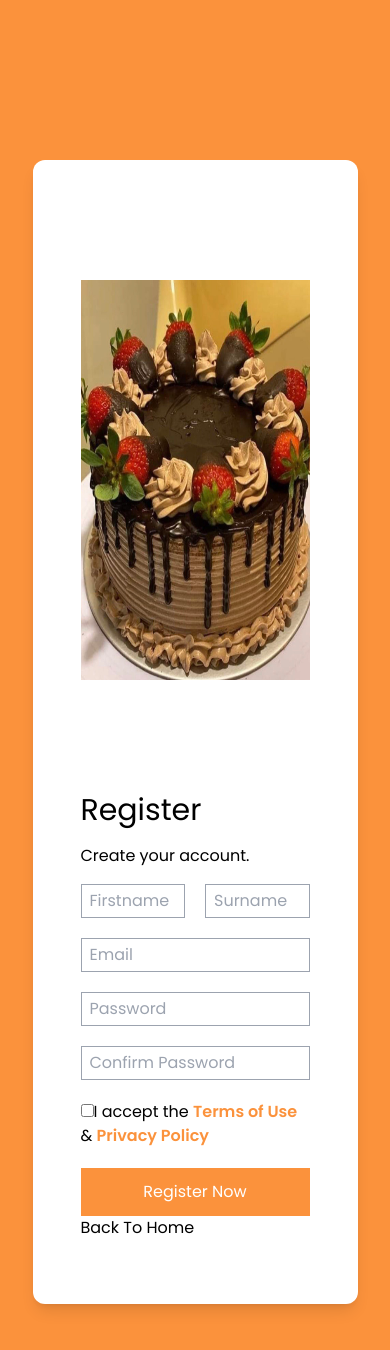
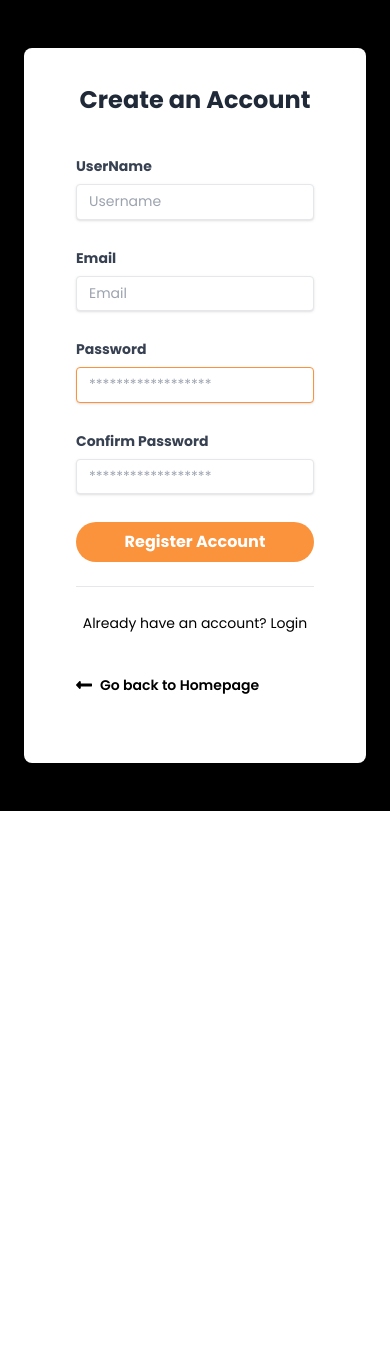
Before and after one commit to larissa-azuma/sweettooth-app, a React (Vite) app: page /register in a window 390 px wide. Shown: the top 1350 px of the page. After the commit the page ends 844 px from the top, so only its background shows below. Built offline with nearby package versions, Linux system fonts and the light colour scheme.

Commit message:
Register form updated

```diff
--- a/package.json
+++ b/package.json
@@ -15,6 +15,7 @@
     "react-icons": "^5.0.1",
     "react-router-dom": "^6.22.3",
     "react-scroll": "^1.9.0",
+    "react-toastify": "^10.0.5",
     "typewriter-effect": "^2.21.0"
   },
   "devDependencies": {
--- a/src/App.jsx
+++ b/src/App.jsx
@@ -5,6 +5,7 @@ import Login from "./page/Login";
 import Register from "./page/Register";
 import BuyPage from "./page/Buypage";
 import Dashboard from "./page/Dashboard";
+
 
 
 
--- a/src/page/Login.jsx
+++ b/src/page/Login.jsx
@@ -1,119 +1,59 @@
-import React from "react";
+import React from 'react';
+import { Link } from 'react-router-dom';
 
-import { Link } from "react-router-dom";
+function Login() {
+  return (
 
 
-const Login = () => {
-  return (
-   <>
+    <div className="flex min-h-full flex-col justify-center px-6 py-12 lg:px-8">
+      <div className="sm:mx-auto sm:w-full sm:max-w-sm">
+        <h2 className="mt-10 text-center text-2xl font-bold leading-9 tracking-tight text-gray-900">Sign in to your account</h2>
+      </div>
 
-    <div className="min-h-screen flex items-center justify-center bg-gray-50 py-12 px-4 sm:px-6 lg:px-8">
-      <div className="max-w-md w-full space-y-8">
-        <div>
-          <h2 className="mt-6 text-center text-3xl font-extrabold text-gray-900">
-            Log in to your account
-          </h2>
-        </div>
-        <form className="mt-8 space-y-6" action="#" method="POST">
-          <input type="hidden" name="remember" defaultValue="true" />
-          <div className="rounded-md shadow-sm -space-y-px">
-            <div>
-              <label htmlFor="email-address" className="sr-only">
-                Email address
-              </label>
-              <input
-                id="email-address"
-                name="email"
-                type="email"
-                autoComplete="email"
-                required
-                className="appearance-none rounded-none relative block w-full px-3 py-2 border border-gray-300 placeholder-gray-500 text-gray-900 rounded-t-md focus:outline-none focus:ring-indigo-500 focus:border-indigo-500 focus:z-10 sm:text-sm"
-                placeholder="Email address"
-              />
-              <br/>
-            </div>
-            <div>
-              <label htmlFor="password" className="sr-only">
-                Password
-              </label>
-              <input
-                id="password"
-                name="password"
-                type="password"
-                autoComplete="current-password"
-                required
-                className="appearance-none rounded-none relative block w-full px-3 py-2 border border-gray-300 placeholder-gray-500 text-gray-900 rounded-b-md focus:outline-none focus:ring-indigo-500 focus:border-indigo-500 focus:z-10 sm:text-sm"
-                placeholder="Password"
-              />
-            </div>
-          </div>
-
-          <div className="flex items-center justify-between">
-            <div className="flex items-center">
-              <input
-                id="remember-me"
-                name="remember-me"
-                type="checkbox"
-                className="h-4 w-4 text-indigo-600 focus:ring-indigo-500 border-gray-300 rounded"
-              />
-              <label
-                htmlFor="remember-me"
-                className="ml-2 block text-sm text-gray-900"
-              >
-                Remember me
-              </label>
-            </div>
-
-            <div className="text-sm">
-              <a
-                href="#"
-                className="font-medium text-orange-400 hover:text-orange-400"
-              >
-                Forgot your password?
-              </a>
+      <div className="mt-10 sm:mx-auto sm:w-full sm:max-w-sm">
+        <form className="space-y-6" action="#" method="POST">
+          <div>
+            <label htmlFor="email" className="block text-sm font-medium leading-6 text-gray-900">Email address</label>
+            <div className="mt-2">
+              <input id="email" name="email" type="email" autoComplete="email" required className="block w-full rounded-md border-0 py-1.5 text-gray-900 shadow-sm ring-1 ring-inset ring-gray-300 placeholder:text-gray-400 focus:ring-2 focus:ring-inset focus:ring-indigo-600 sm:text-sm sm:leading-6" />
             </div>
           </div>
 
           <div>
-            <button
-              type="submit"
-              className="group relative w-full flex justify-center py-2 px-4 border border-transparent text-sm font-medium rounded-md text-white bg-orange-400 hover:bg-orange-400 focus:outline-none focus:ring-2 focus:ring-offset-2 focus:ring- brightColor"
-            >
-              <span className="absolute left-0 inset-y-0 flex items-center pl-3">
-                <svg
-                  className="h-5 w-5 text-  group-hover:text-orange-400"
-                  xmlns="http://www.w3.org/2000/svg"
-                  viewBox="0 0 20 20"
-                  fill="currentColor"
-                  aria-hidden="true"
-                >
-                  <path
-                    fillRule="evenodd"
-                    d="M10 0C4.477 0 0 4.477 0 10c0 5.523 4.477 10 10 10 5.523 0 10-4.477 10-10C20 4.477 15.523 0 10 0zm0 18c-4.418 0-8-3.582-8-8s3.582-8 8-8 8 3.582 8 8-3.582 8-8 8z"
-                  />
-                  <path
-                    fillRule="evenodd"
-                    d="M10 4a1 1 0 00-.883 1.478l1.282 2.565H6a1 1 0 100 2h4.399l-1.282 2.566a1 1 0 101.766.966l3-5a1 1 0 000-1.032l-3-5A1 1 0 0010 4z"
-                  />
-                </svg>
-              </span>
-              Log in
-            </button>
+            <div className="flex items-center justify-between">
+              <label htmlFor="password" className="block text-sm font-medium leading-6 text-gray-900">Password</label>
+              <div className="text-sm">
+                <a href="#" className="font-semibold text-orange-400 hover:text-orange-400">Forgot password?</a>
+              </div>
+            </div>
+            <div className="mt-2">
+              <input id="password" name="password" type="password" autoComplete="current-password" required className="block w-full rounded-md border-0 py-1.5 text-gray-900 shadow-sm ring-1 ring-inset ring-gray-300 placeholder:text-gray-400 focus:ring-2 focus:ring-inset focus:ring-orange-400 sm:text-sm sm:leading-6" />
+            </div>
+          </div>
 
-            <div className=" flex flex-row items-center cursor-pointer">
-
-    <Link to="/">
-      <p className=" text-m ">Back To Home</p>
-    </Link>
-  </div>
+          <div>
+            <button type="submit" className="flex w-full justify-center rounded-md bg-indigo-600 px-3 py-1.5 text-sm font-semibold leading-6 text-white shadow-sm hover:bg-orange-400 focus-visible:outline focus-visible:outline-2 focus-visible:outline-offset-2 focus-visible:outline-orange-400">Log in</button>
           </div>
         </form>
+        <Link to="/">
+<p className=" text-m ">Back To Home</p>
+</Link>
+
+
+        <p className="mt-10 text-center text-sm text-gray-500">
+
+          <a href="#" className="font-semibold leading-6 text-orange-400 hover:text-orange-400"></a>
+        </p>
       </div>
-    </div>
-   </>
+
+      </div>
+
+
+
+
 
 
   );
-};
+}
 
 export default Login;
--- a/src/page/Register.jsx
+++ b/src/page/Register.jsx
@@ -1,93 +1,196 @@
-import React from "react";
-import { Link } from "react-router-dom";
-import image from '../assets/img/img6.jpg';
+import React, { useState } from 'react';
+import { useNavigate } from 'react-router-dom';
+import { toast } from 'react-toastify';
 
-function Register() {
+const Register = () => {
+  const navigate = useNavigate();
+  const [inputValue, setInputValue] = useState({
+    email: "",
+    password: "",
+    username: "",
+    firstName: "",
+    lastName: "",
+  });
+  const { email, password, username, firstName, lastName } = inputValue;
+
+  const handleOnChange = (e) => {
+    const { name, value } = e.target;
+    setInputValue({
+      ...inputValue,
+      [name]: value,
+    });
+  };
+
+  const handleError = (err) =>
+    toast.error(err, {
+      position: "bottom-left",
+    });
+  const handleSuccess = (msg) =>
+    toast.success(msg, {
+      position: "bottom-right",
+    });
+
+  const handleSubmit = async (e) => {
+    e.preventDefault();
+    try {
+      const response = await fetch('https://fakestoreapi.com/users', {
+        method: "POST",
+        headers: {
+          'Content-Type': 'application/json'
+        },
+        body: JSON.stringify({
+          email,
+          username,
+          password,
+          name: {
+            firstname: firstName,
+            lastname: lastName
+          }
+        })
+      });
+      const data = await response.json();
+      if (response.ok) {
+        handleSuccess("User created successfully!");
+        setTimeout(() => {
+          navigate("/");
+        }, 1000);
+      } else {
+        handleError(data.message || "Failed to create user");
+      }
+    } catch (error) {
+      console.log(error);
+      handleError("An error occurred while creating user");
+    }
+  };
+
+
+
+
   return (
-    <div>
-      <div
-        className="min-h-screen py-40"
-        style={{ backgroundImage: "linear-gradient(#fb923c,#fb923c,#fb923c)" }}
-      >
-        <div className="container mx-auto">
-          <div className="flex flex-col lg:flex-row w-10/12 lg:w-8/12 bg-white rounded-xl mx-auto shadow-lg overflow-hidden">
-            <div
-              className="w-full lg:w-1/2 flex flex-col items-center justify-center p-12 bg-no-repeat bg-cover bg-center"
+    <div className=" bg-black dark:bg-gray-900 flex
+justify-center px-6 py-12">
+      <div className="justify-center w-full xl:w-3/4 lg:w-11/12 flex">
+        <div className="w-full h-auto bg-gray-400 dark:bg-gray-800
+hidden lg:block lg:w-5/12 bg-cover rounded-l-lg"
+          style={{ backgroundImage:
+"url('https://www.startpage.com/av/proxy-image?piurl=https%3A%2F%2Ftse2.mm.bing.net%2Fth%3Fid%3DOIP.vDQ2UpYp8kc9yVyEJhU2sQHaLH%26pid%3DApi&sp=1713980465Tb511c6380b40d5a971edf54609c077d3219810f8f5be3c50486288464540692a')"
+}}></div>
+        <div className="w-full lg:w-4/12 bg-white dark:bg-gray-700 p-5
+rounded-lg lg:rounded-l-none">
+          <h3 className="py-4 text-2xl text-center text-gray-800
+dark:text-white font-bold">Create an Account</h3>
+          <form className="px-8 pt-6 pb-8 mb-4 bg-white
+dark:bg-gray-800 rounded" onSubmit={handleSubmit}>
+            <div className="mb-4">
+              <div className="mb-4">
+                <label className="block mb-2 text-sm font-bold
+text-gray-700 dark:text-white" htmlFor="UserName">
+                  UserName
+                </label>
+                <input
+                  className="w-full px-3 py-2 mb-3 text-sm
+leading-tight text-gray-700 dark:text-white border rounded shadow
+appearance-none focus:outline-none focus:shadow-outline"
+                  id="username"
+                  type="text"
+                  name="username"
+                  placeholder="Username"
+                  value={username}
+                  onChange={handleOnChange}
+                />
+              </div>
 
-            >
-              <h1 className="text-white text-3xl mb-3">Welcome</h1>
-               <div>
-                <p className="text-white">Lorem  <a href="" className="text-orange-400 font-semibold">
-                <img src={image } alt="img6" style={{ height: '400px' }}/>
-                </a></p>
+            </div>
+            <div className="mb-4">
+              <label className="block mb-2 text-sm font-bold
+text-gray-700 dark:text-white" htmlFor="email">
+                Email
+              </label>
+              <input
+                className="w-full px-3 py-2 mb-3 text-sm leading-tight
+text-gray-700 dark:text-white border rounded shadow appearance-none
+focus:outline-none focus:shadow-outline"
+                id="email"
+                type="email"
+                name="email"
+                placeholder="Email"
+                value={email}
+                onChange={handleOnChange}
+              />
+            </div>
+            <div className=" item=align mb-4 md:flex md:justify-between">
+              <div className="mb-4 md:mr-2 md:mb-0">
+                <label className="block mb-2 text-sm font-bold
+text-gray-700 dark:text-white" htmlFor="password">
+                  Password
+                </label>
+                <input
+                  className="w-full px-3 py-2 mb-3 text-sm
+leading-tight text-gray-700 dark:text-white border border-brightColor
+rounded shadow appearance-none focus:outline-none
+focus:shadow-outline"
+                  id="password"
+                  type="password"
+                  name="password"
+                  placeholder="******************"
+                  value={password}
+                  onChange={handleOnChange}
+                />
+                <p className="text-xs italic text-orange-00"></p>
+              </div>
+              <div className="md:ml-2">
+                <label className="block mb-2 text-sm font-bold
+text-gray-700 dark:text-white" htmlFor="c_password">
+                  Confirm Password
+                </label>
+                <input
+                  className="w-full px-3 py-2 mb-3 text-sm
+leading-tight text-gray-700 dark:text-white border rounded shadow
+appearance-none focus:outline-none focus:shadow-outline"
+                  id="c_password"
+                  type="password"
+                  name="c_password"
+                  placeholder="******************"
+                  onChange={handleOnChange}
+                />
               </div>
             </div>
-            <div className="w-full lg:w-1/2 py-16 px-12">
-              <h2 className="text-3xl mb-4">Register</h2>
-              <p className="mb-4">Create your account.</p>
-              <form action="#">
-                <div className="grid grid-cols-2 gap-5">
-                  <input
-                    type="text"
-                    placeholder="Firstname"
-                    className="border border-gray-400 py-1 px-2"
-                  />
-                  <input
-                    type="text"
-                    placeholder="Surname"
-                    className="border border-gray-400 py-1 px-2"
-                  />
-                </div>
-                <div className="mt-5">
-                  <input
-                    type="text"
-                    placeholder="Email"
-                    className="border border-gray-400 py-1 px-2 w-full"
-                  />
-                </div>
-                <div className="mt-5">
-                  <input
-                    type="password"
-                    placeholder="Password"
-                    className="border border-gray-400 py-1 px-2 w-full"
-                  />
-                </div>
-                <div className="mt-5">
-                  <input
-                    type="password"
-                    placeholder="Confirm Password"
-                    className="border border-gray-400 py-1 px-2 w-full"
-                  />
-                </div>
-                <div className="mt-5">
-                  <input type="checkbox" className="border border-gray-400" />
-                  <span>
-                    I accept the{" "}
-                    <a href="#" className="text-orange-400 font-semibold">
-                      Terms of Use
-                    </a>{" "}
-                    &amp;{" "}
-                    <a href="#" className="text-orange-400 font-semibold">
-                      Privacy Policy
-                    </a>
-                  </span>
-                </div>
-                <div className="mt-5">
-                  <button className="w-full bg-orange-400 py-3 text-center text-white">
-                    Register Now
-                  </button>
-                </div>
-                <Link to="/">
-          <p className=" text-m ">Back To Home</p>
-               </Link>
-              </form>
+            <div className="mb-6 text-center">
+              <button
+                className="w-full px-4 py-2 font-bold text-white
+bg-brightColor rounded-full hover:bg-brightColor dark:bg-brightColor
+dark:text-white dark:hover:bg-black focus:outline-none
+focus:shadow-outline"
+                type="submit"
+              >
+                Register Account
+              </button>
             </div>
-          </div>
+            <hr className="mb-6 border-t" />
+            <div className="text-center">
+              <a className="inline-block text-sm text-black
+dark:text-blue-500 align-baseline "
+                href="./login">
+                Already have an account? Login
+              </a>
+
+              <a href="/" className="flex font-semibold text-black
+text-sm mt-10">
+            <svg className="fill-current mr-2 text-black w-4"
+viewBox="0 0 448 512">
+              <path d="M134.059 296H436c6.627 0 12-5.373
+12-12v-56c0-6.627-5.373-12-12-12H134.059v-46.059c0-21.382-25.851-32.09-40.971-16.971L7.029
+239.029c-9.373 9.373-9.373 24.569 0 33.941l86.059 86.059c15.119 15.119
+40.971 4.411 40.971-16.971V296z" />
+            </svg>
+            Go back to Homepage
+          </a>
+            </div>
+          </form>
         </div>
       </div>
-      <script type="module" src="/main.js"></script>
     </div>
   );
-}
+};
 
 export default Register;
```
